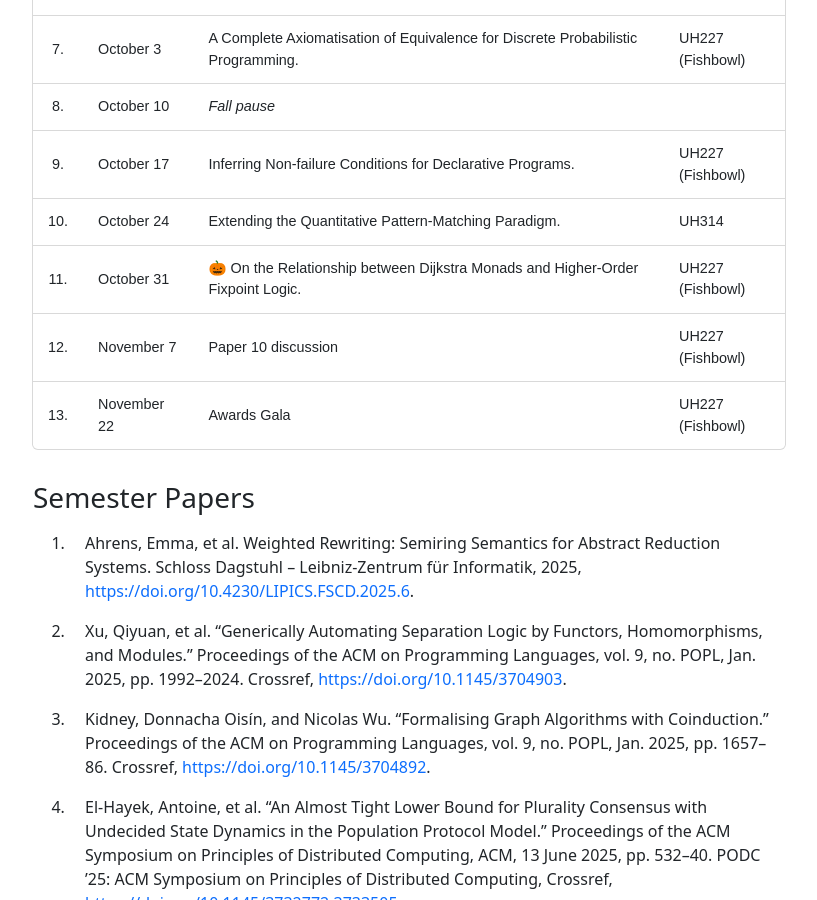
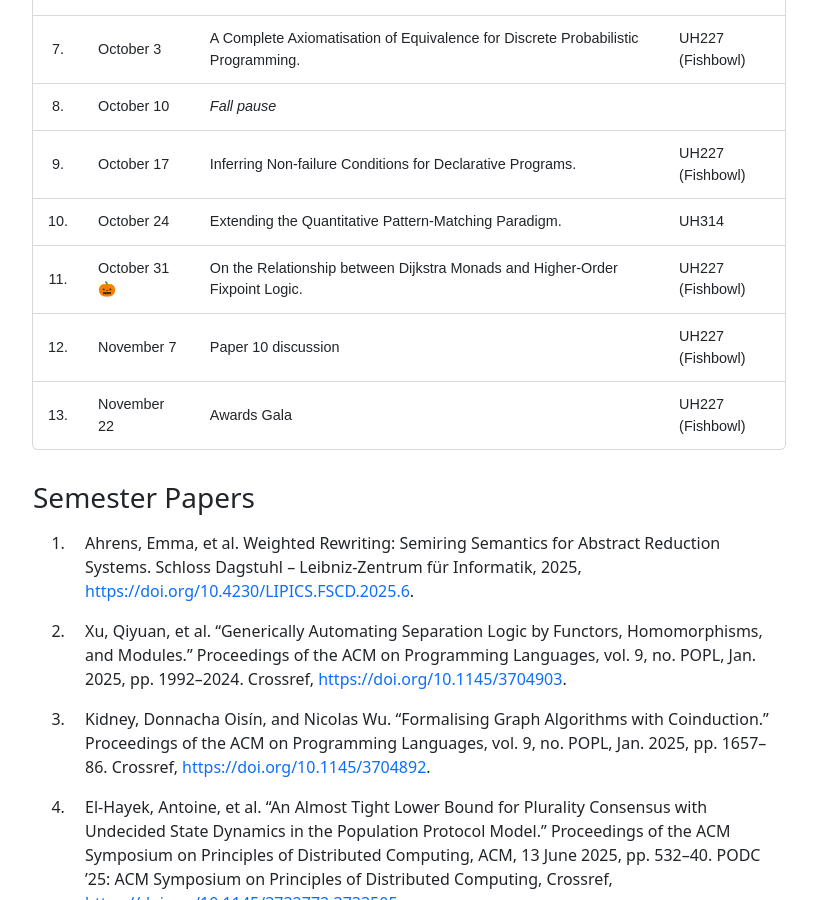
Before and after one commit to the-au-forml-lab/plgroup, a Jekyll site: the page built from docs/index.md, in a window 1280 px wide and 900 px high, scrolled down 1146 px. Shown: the whole window, without its empty margins (231-1048 px from the left). Built offline with Jekyll 4.4.1, drawn with Linux system fonts in a browser that asks for light colours.

Commit message:
minor tweak

```diff
--- a/docs/index.md
+++ b/docs/index.md
@@ -40,7 +40,7 @@ organization.
 | 8.  | October 10   | _Fall pause_           |                  |
 | 9.  | October 17   | Inferring Non-failure Conditions for Declarative Programs.    | UH227 (Fishbowl) |
 | 10. | October 24   | Extending the Quantitative Pattern-Matching Paradigm.    | UH314 |
-| 11. | October 31   | 🎃 On the Relationship between Dijkstra Monads and Higher-Order Fixpoint Logic. | UH227 (Fishbowl) |
+| 11. | October 31 🎃| On the Relationship between Dijkstra Monads and Higher-Order Fixpoint Logic. | UH227 (Fishbowl) |
 | 12. | November 7   | Paper 10 discussion    | UH227 (Fishbowl) |
 | 13. | November 22  | Awards Gala            | UH227 (Fishbowl) |
 
```
